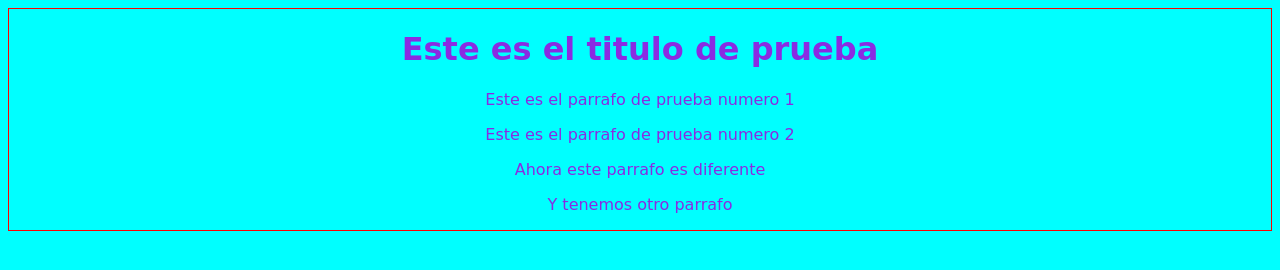
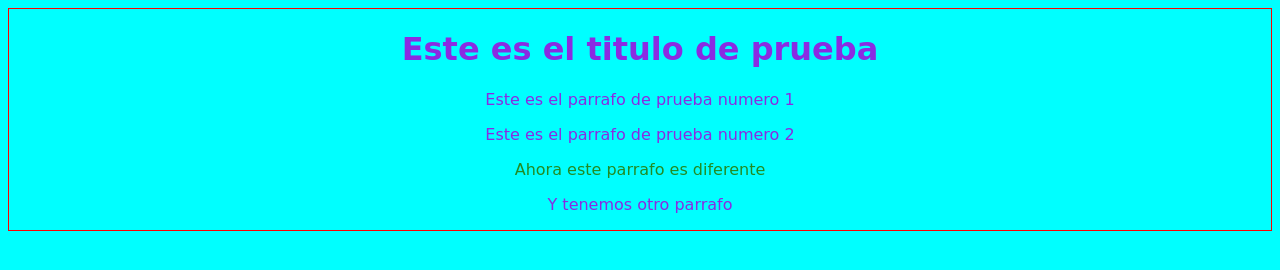
Before and after one commit to sergechv/practica-git, a plain HTML site: page index.html in a window 1280 px wide. Drawn offline with Linux system fonts and the light colour scheme.

Commit message:
Cambio de color al tercer parrafo

```diff
--- a/estilos.css
+++ b/estilos.css
@@ -10,3 +10,8 @@ body
 {
     border: 1px solid red;
 }
+
+#parrafo
+{
+    color: forestgreen;
+}
--- a/index.html
+++ b/index.html
@@ -13,7 +13,7 @@
         <h1>Este es el titulo de prueba</h1>
         <p>Este es el parrafo de prueba numero 1</p>
         <p>Este es el parrafo de prueba numero 2</p>
-        <p>Ahora este parrafo es diferente</p>
+        <p id="parrafo">Ahora este parrafo es diferente</p>
         <p>Y tenemos otro parrafo</p>
         </div>
     </div>
```
